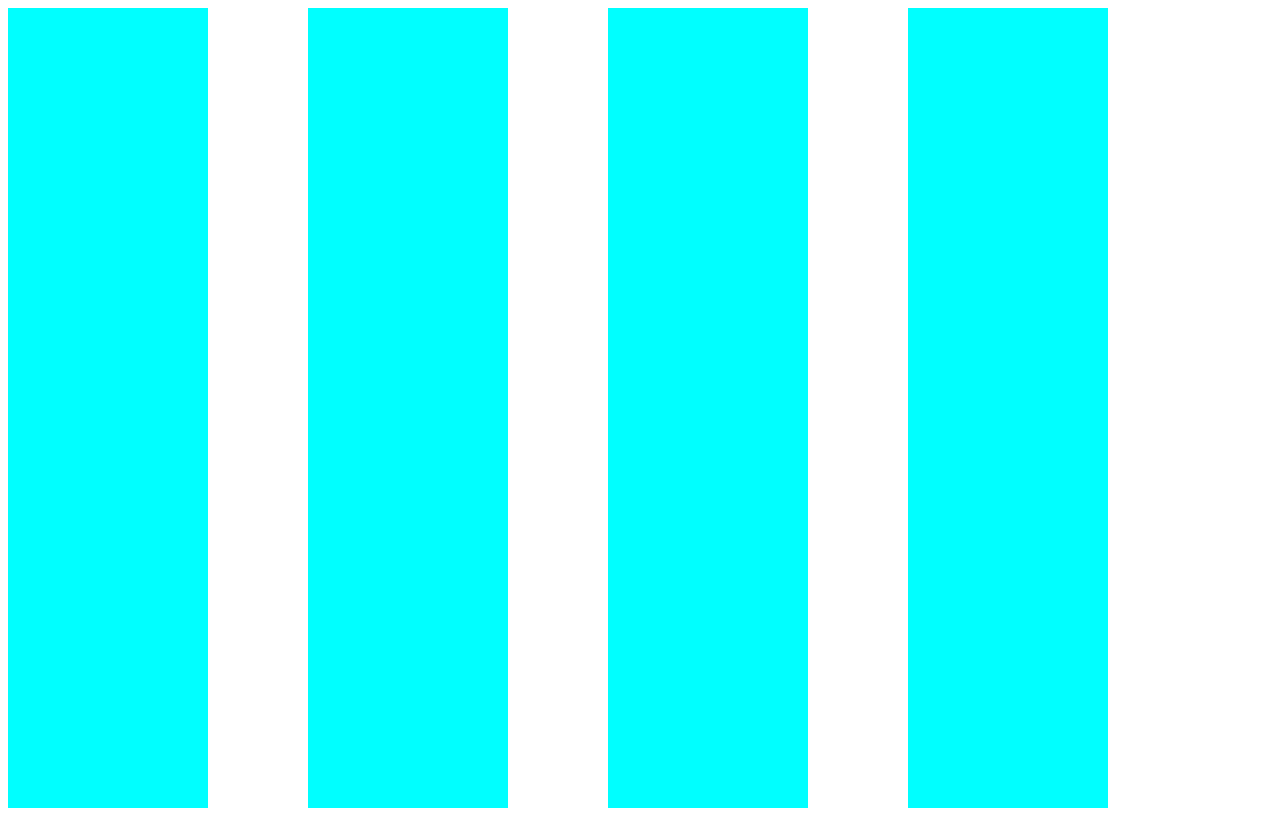
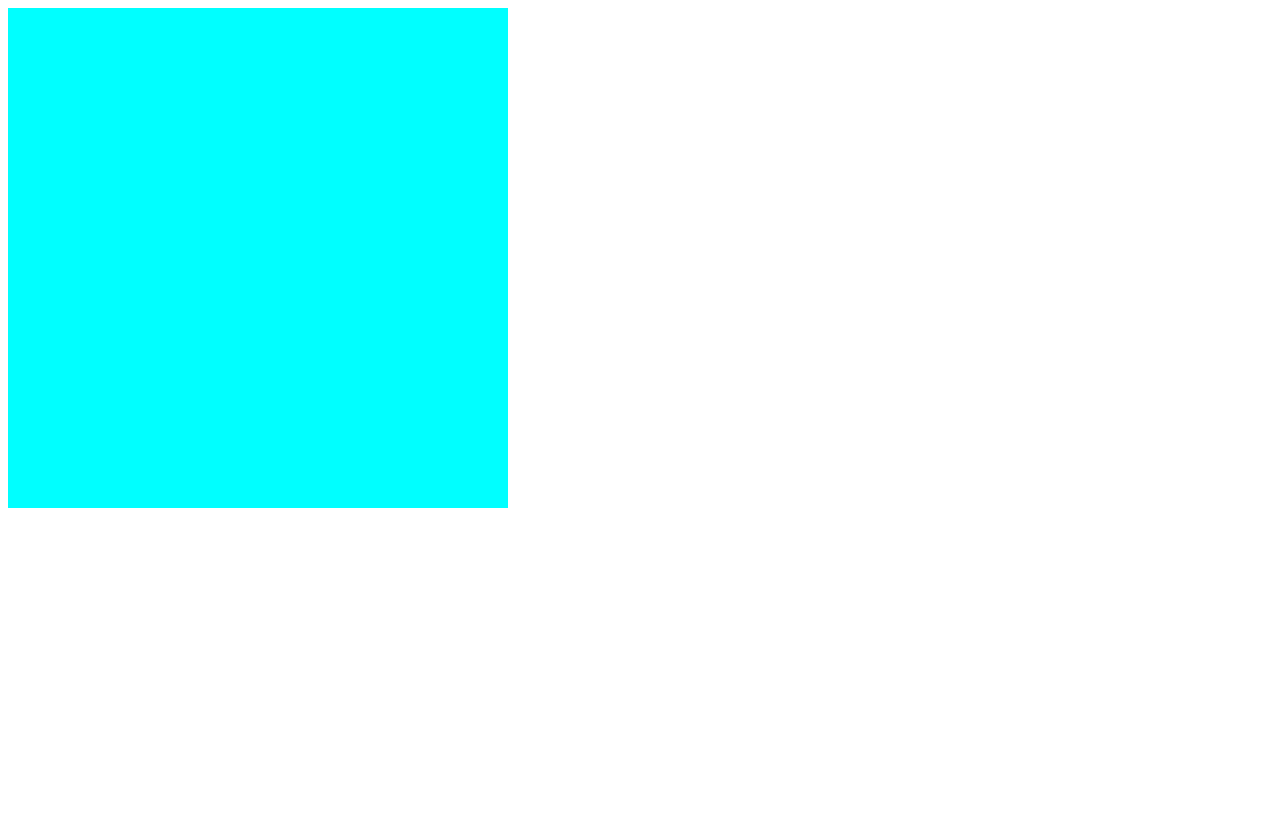
Before and after one commit to SeanGrimes44/etch-a-sketch, a plain HTML site: page index.html in a window 1280 px wide. Drawn offline with Linux system fonts and the light colour scheme.

Commit message:
Create grid for drawing

```diff
--- a/index.js
+++ b/index.js
@@ -1,5 +1,5 @@
 const container = document.querySelector(".container");
-
+container.style.gridTemplateColumns = "repeat(4, 1fr)";
 for (let i = 0; i < 16; i++) {
     let box = document.createElement("div");
     box.classList.add("box");
--- a/styles.css
+++ b/styles.css
@@ -1,12 +1,11 @@
 .container {
     display: grid;
-    grid-template-columns: repeat(4, 300px);
+    height: 500px;
+    width: 500px;
 }
 
 .box {
     background-color: aqua;
-    height: 200px;
-    width: 200px;
 }
 
 .hovered {
```
